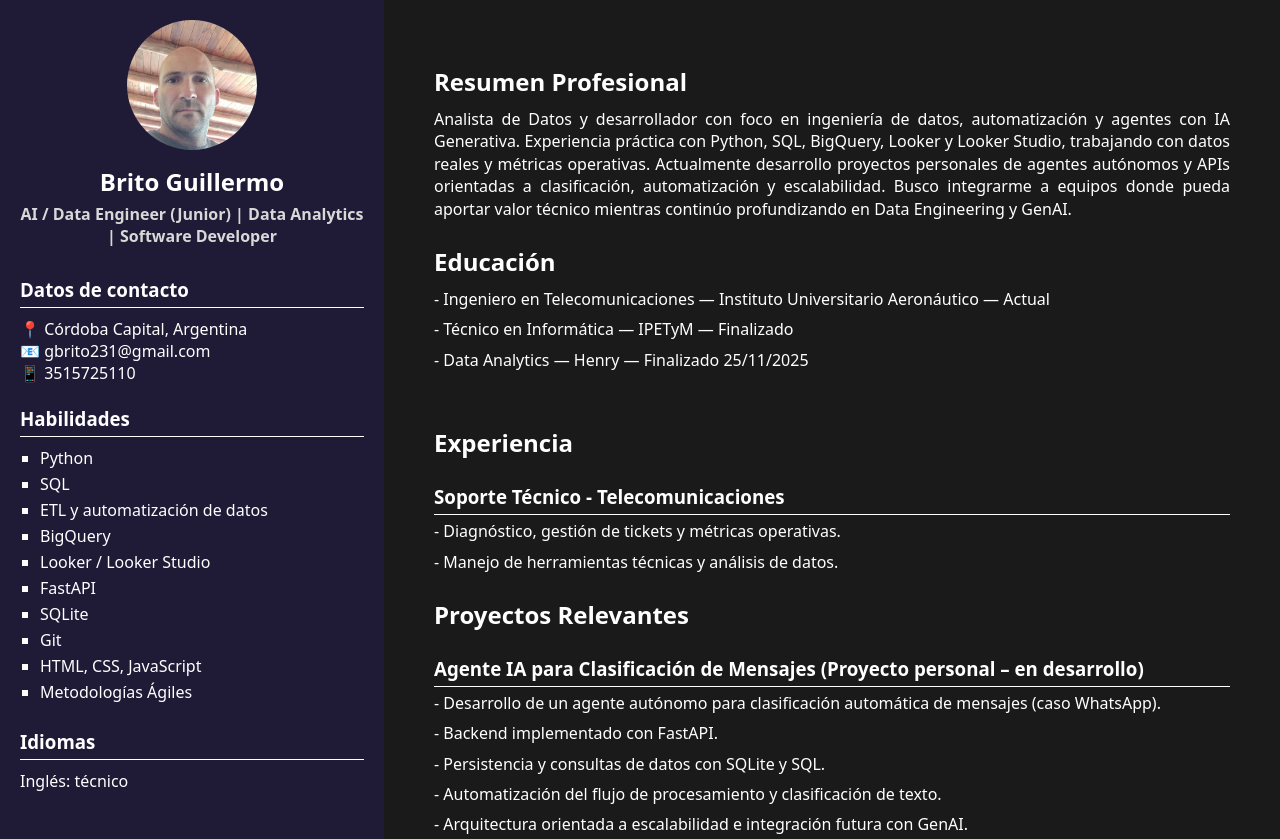
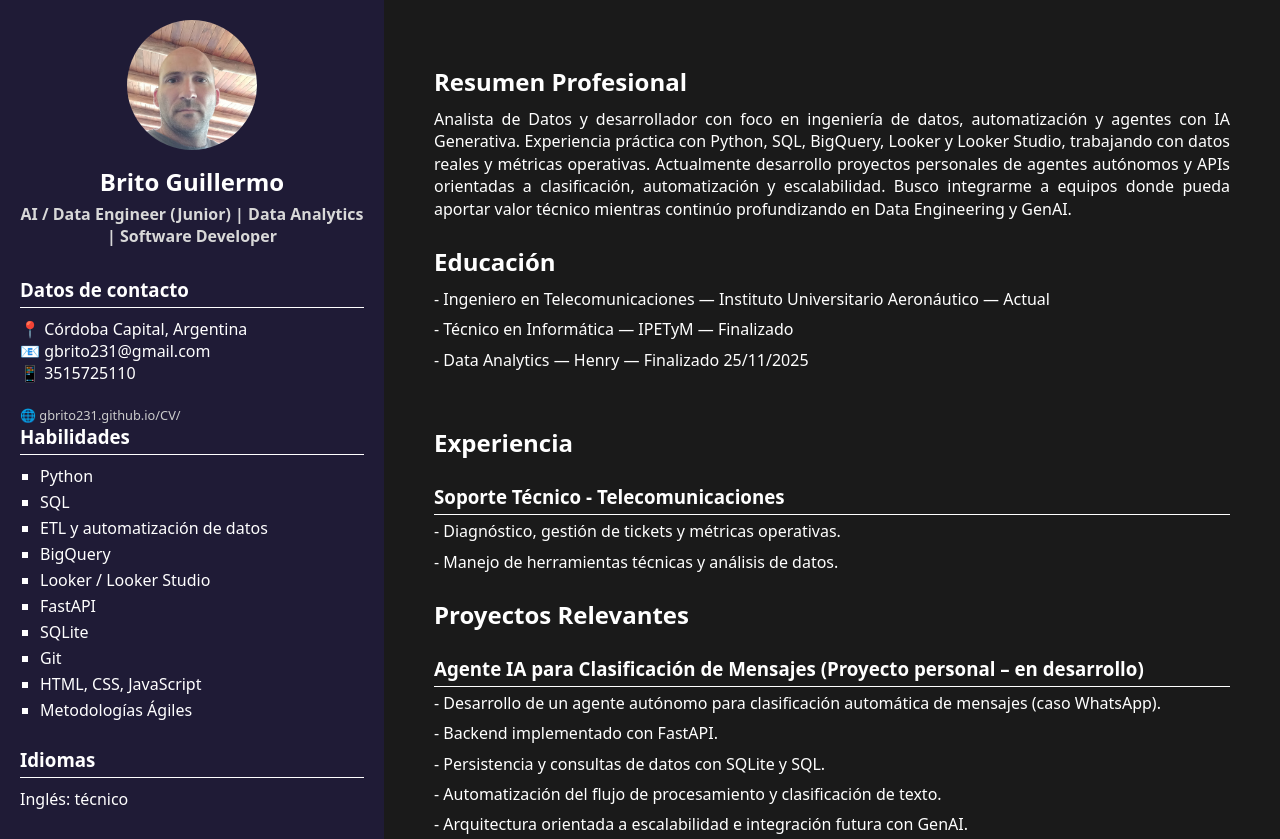
Before and after one commit to gbrito231/CV, a plain HTML site: page index.html in a window 1280 px wide. Shown: the top 839 px of the page. Drawn offline with Linux system fonts and the light colour scheme.

Commit message:
Add CV public URL to layout

```diff
--- a/index.html
+++ b/index.html
@@ -66,6 +66,8 @@
             <p>📧 gbrito231@gmail.com</p>
             <p>📱 3515725110</p><br>
 
+            <p class="cv-link"> 🌐 gbrito231.github.io/CV/ </p>
+
             <h3>Habilidades</h3>
             <ul>
                 <li>Python</li>
--- a/styles.css
+++ b/styles.css
@@ -71,5 +71,12 @@
           margin-bottom: 4px;
         }
         .proyecto-titulo {
-    margin-top: 30px;
-    margin-bottom: 10px;}
+            margin-top: 30px;
+            margin-bottom: 10px;
+        }
+
+        .cv-link {
+            font-size: 0.8rem;
+            color: #ccc;
+            word-break: break-all;
+}
```
